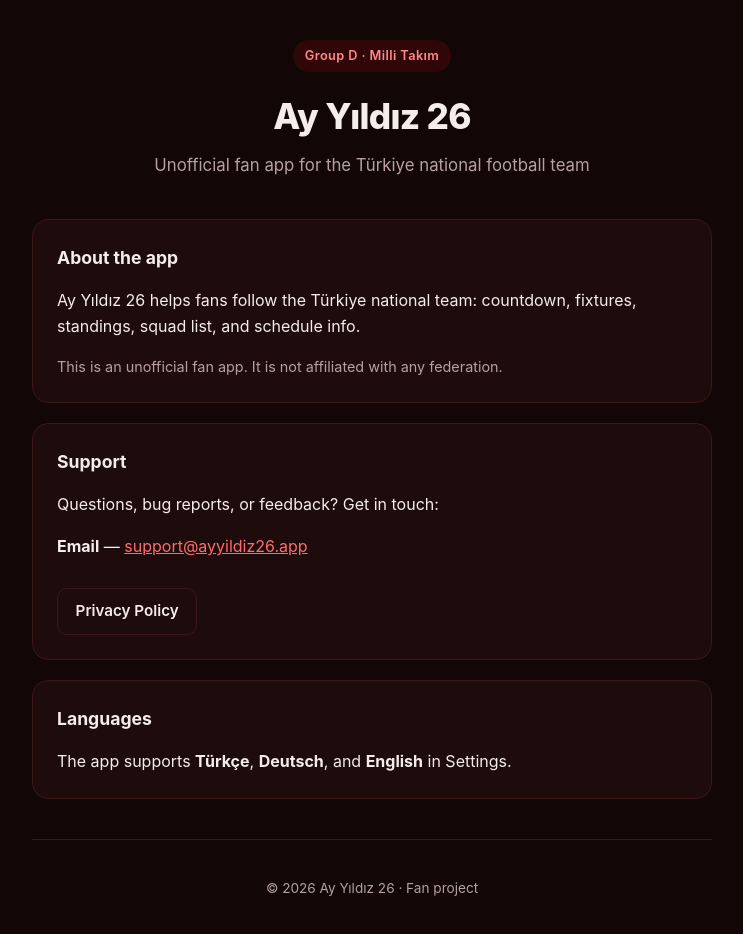
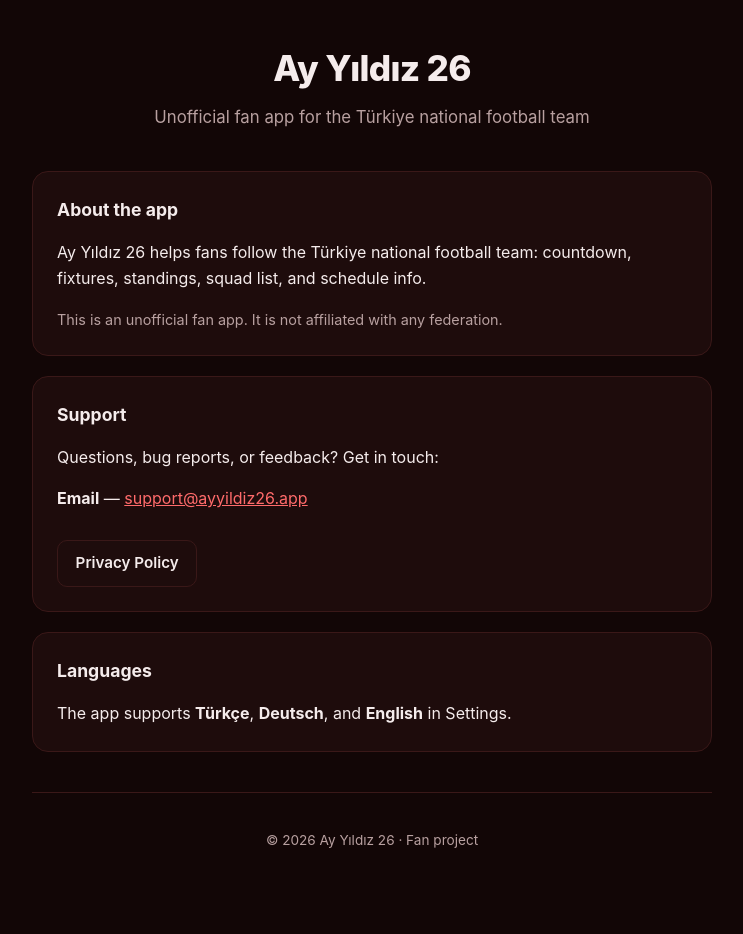
Before and after one commit to jaseen67/ayyildiz26-official, a plain HTML site: page index.html in a window 1280 px wide. Shown: the whole page, without its empty margins (268-1011 px from the left). Drawn offline with Linux system fonts and the light colour scheme.

Commit message:
Remove Group D and Milli Takım badge from support page.
Drop the header badge and align about copy with national football team wording.

Co-authored-by: Cursor <cursoragent@cursor.com>

```diff
--- a/index.html
+++ b/index.html
@@ -11,7 +11,6 @@
 <body>
   <div class="wrap">
     <header>
-      <div class="badge">Group D · Milli Takım</div>
       <h1>Ay Yıldız 26</h1>
       <p class="tagline">Unofficial fan app for the Türkiye national football team</p>
     </header>
@@ -19,7 +18,7 @@
     <section class="card">
       <h2>About the app</h2>
       <p>
-        Ay Yıldız 26 helps fans follow the Türkiye national team:
+        Ay Yıldız 26 helps fans follow the Türkiye national football team:
         countdown, fixtures, standings, squad list, and schedule info.
       </p>
       <p class="note">
```
